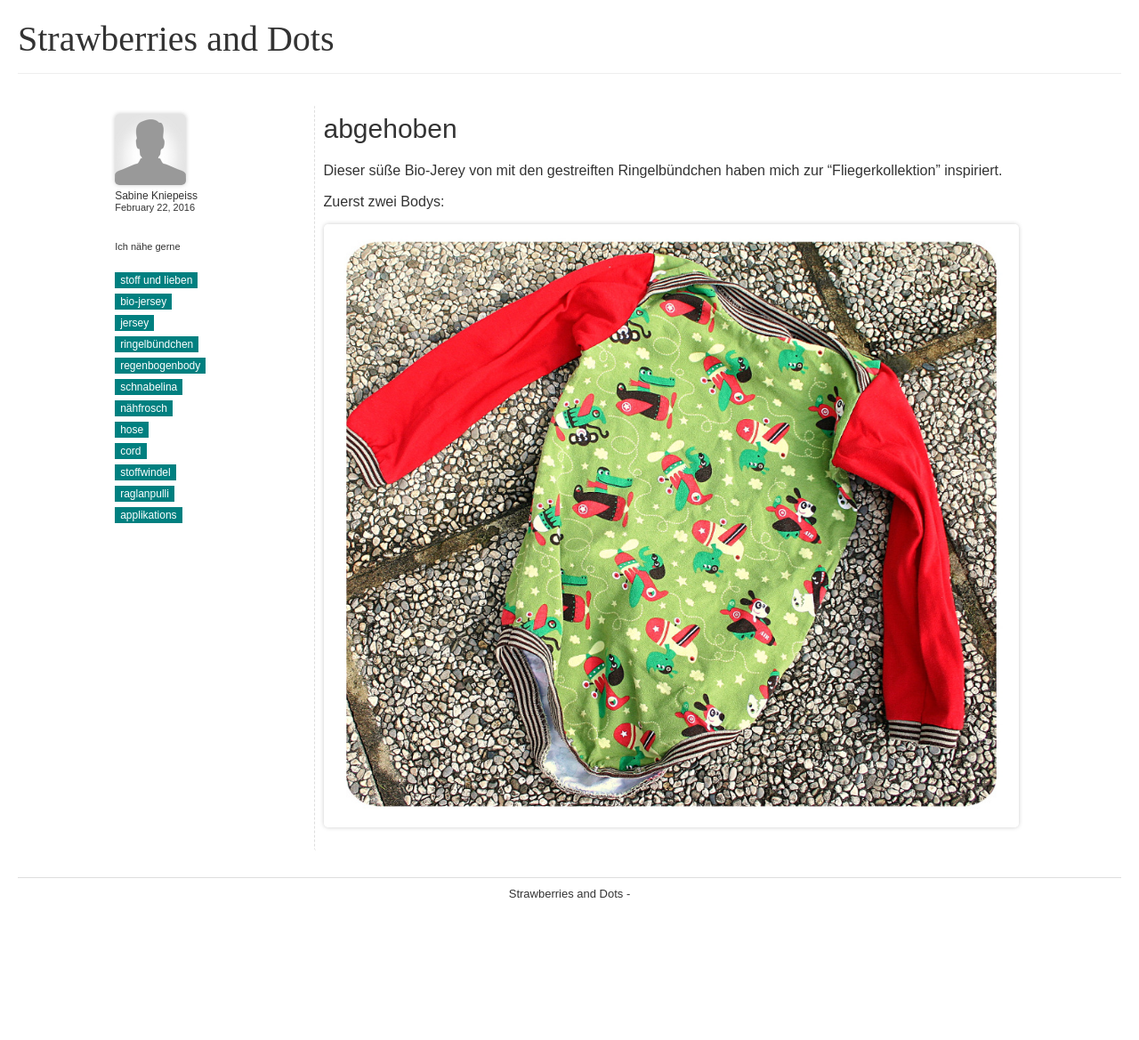
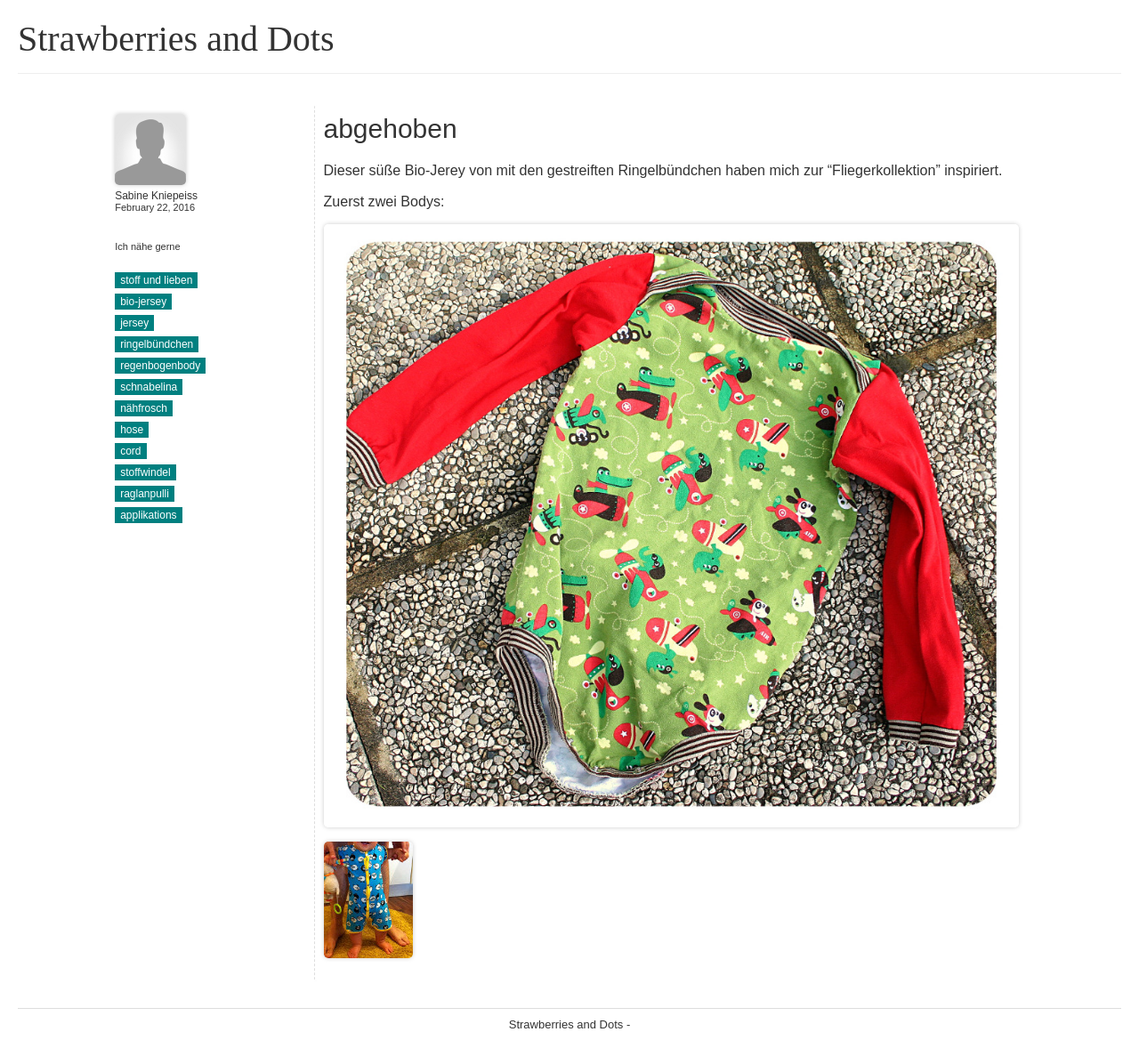
Before and after one commit to binekbine/strawberriesanddots, a Jekyll site: the page built from _posts/2016-02-22-torte.markdown, in a window 1280 px wide. Shown: the whole page at 89% size. Built offline with Jekyll 4.4.1, drawn with Linux system fonts in a browser that asks for light colours; some web fonts are replaced; before the commit the page ends 1022 px from its top, so only the background shows below that.

Commit message:
/ ‘_posts/2016-02-22-torte.markdown’

```diff
--- a/_posts/2016-02-22-torte.markdown
+++ b/_posts/2016-02-22-torte.markdown
@@ -11,3 +11,5 @@ Dieser süße Bio-Jerey von mit den gestreiften Ringelbündchen haben mich zur "
 Zuerst zwei Bodys:
 
 ![flieger1]({{ site.baseurl }}/images/blog/flieger1.jpg)
+
+![Schaf]({{ site.baseurl }}/images/blog/Schaf1.jpg)
```
